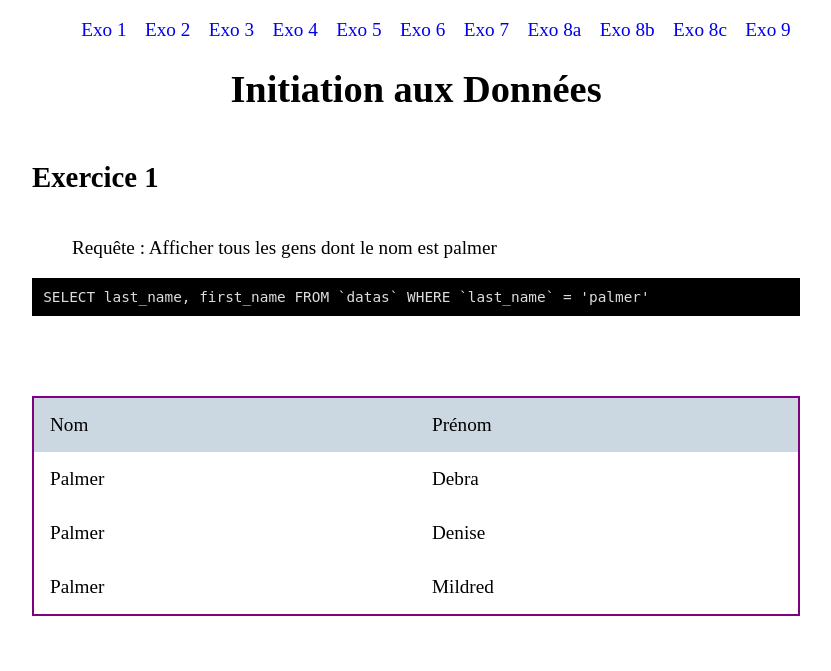
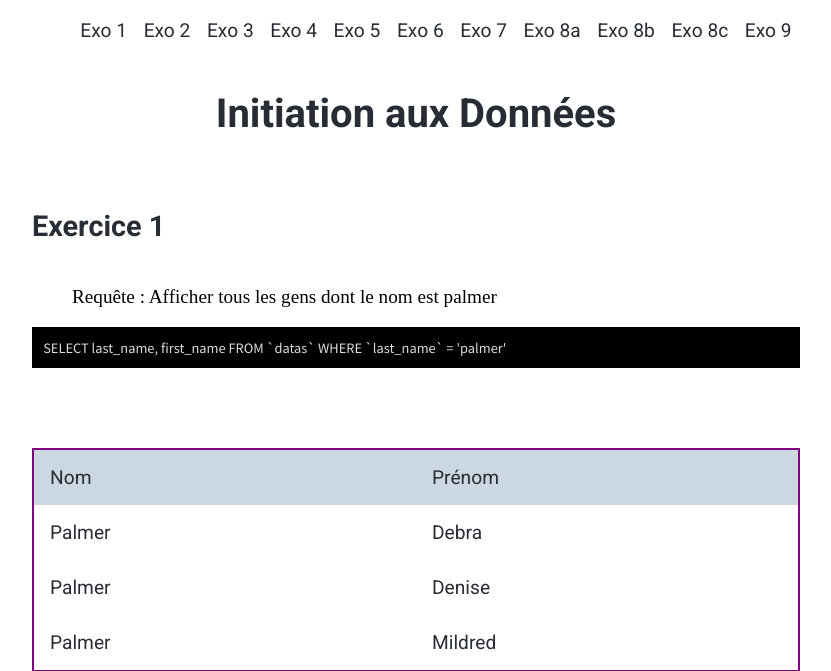
Before and after one commit to n3wborn/initiation-donnees, a PHP site: page /index.php in a window 1280 px wide. Shown: the top 671 px of the page, without its empty margins (224-1055 px from the left). Run offline with PHP 8.4, Linux system fonts and the light colour scheme; data comes from the database, SQL or seed files in the repository.

Commit message:
Update style finitions

```diff
--- a/styles.css
+++ b/styles.css
@@ -89,11 +89,15 @@
 
 li {list-style: none;}
 
-a {text-decoration: none;}
+a, a:visited {
+	text-decoration: none;
+}
 
 h1 {
-
 	text-align: center;
+	margin-top: 3rem;
+	margin-bottom: 3rem;
+	font-size: 2.5rem;
 }
 
 table {
@@ -108,7 +112,7 @@
 td {padding: 1rem;}
 
 code {
-	font-style: Source, monospace, sans-serif;
+	font-family: Source, monospace, sans-serif;
 	background-color: black;
 	color: gainsboro;
 	padding: 0.7rem;
@@ -120,5 +124,6 @@
 }
 
 h1, h2, h3, p, a, td {
-	font-style: Roboto;
+	font-family: Roboto;
+	color: rgb(40,44,52);
 }
```
